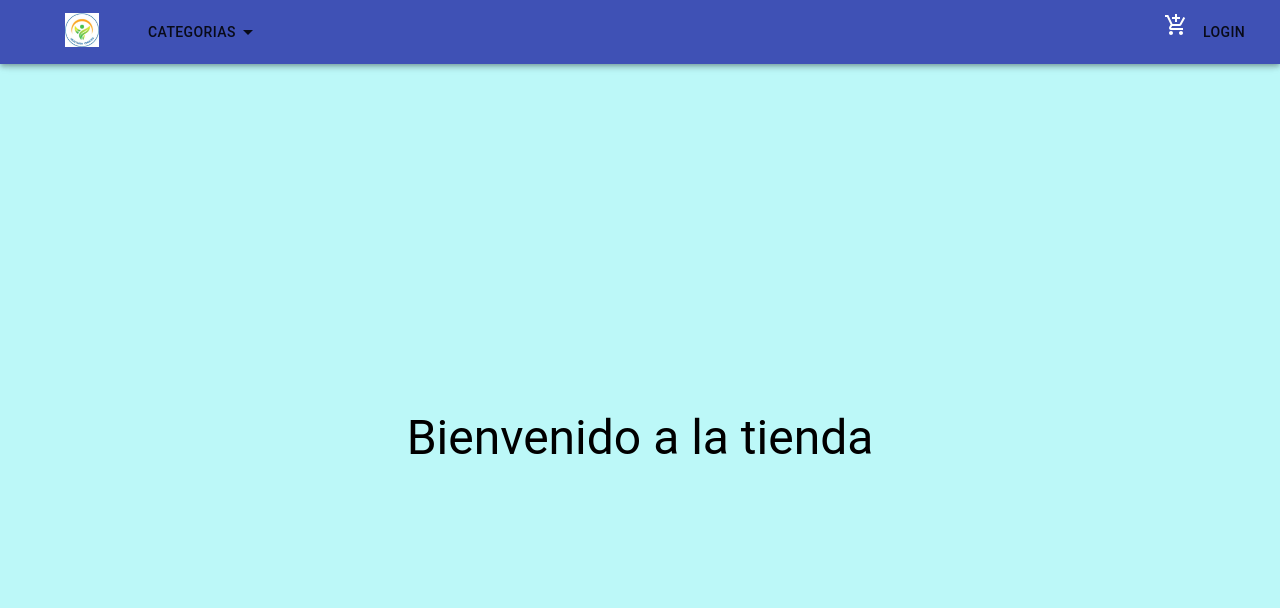
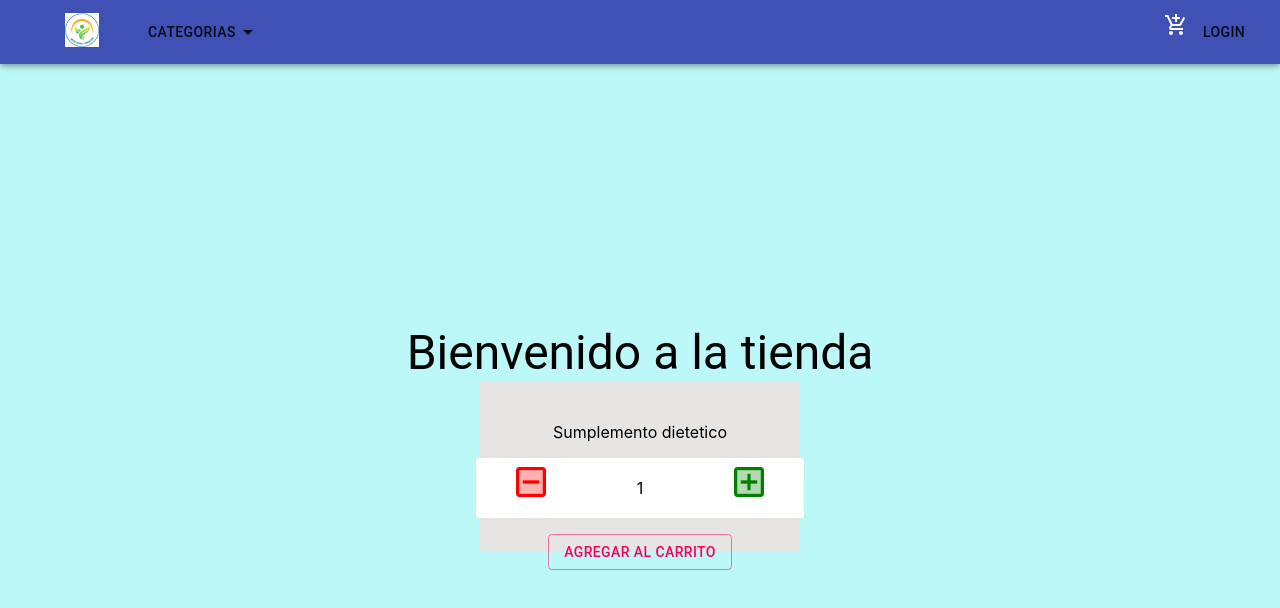
Before and after one commit to Melt04/goodFood, a React (Create React App) app: page / in a window 1280 px wide. Shown: the top 608 px of the page. Built offline with nearby package versions, Linux system fonts and the light colour scheme.

Commit message:
Added itemCount

```diff
--- a/src/App.js
+++ b/src/App.js
@@ -1,15 +1,22 @@
 /** @format */
 
 import './App.css'
-import Navbar from '../src/components/Navbar/Navbar'
 
-import ItemListContainer from '../src/components/ItemListContainer/ItemListContainer'
+import Navbar from './layout/Navbar/Navbar'
+import ItemCount from './components/itemCount/itemCount'
+import ItemListContainer from './layout/ItemListContainer/ItemListContainer'
 
 function App() {
   return (
     <div className="App">
       <Navbar />
-      <ItemListContainer message="Bienvenido a la tienda" />
+      <ItemListContainer message="Bienvenido a la tienda">
+        <ItemCount
+          initial={1}
+          stock={5}
+          articulo="Sumplemento dietetico"
+        ></ItemCount>
+      </ItemListContainer>
     </div>
   )
 }
--- a/src/components/ItemListContainer/ItemListContainer.js
+++ /dev/null
@@ -1,15 +0,0 @@
-/** @format */
-
-import React from 'react'
-import { Typography } from '@material-ui/core'
-import './ItemListContainer.css'
-
-function ItemListContainer({ message }) {
-  return (
-    <div className="container-div-item">
-      <Typography variant="h3">{message}</Typography>
-    </div>
-  )
-}
-
-export default ItemListContainer
--- /dev/null
+++ b/src/components/itemCount/ItemCount.css
@@ -0,0 +1,10 @@
+/** @format */
+
+.container-grid-stock {
+  background-color: white;
+  height: 20%;
+  width: 100%;
+}
+.container-grid-button {
+  margin-top: 6%;
+}
--- /dev/null
+++ b/src/components/itemCount/itemCount.js
@@ -0,0 +1,73 @@
+/** @format */
+
+import React, { useState } from 'react'
+import { Button, Grid } from '@material-ui/core'
+import AddBoxTwoToneIcon from '@material-ui/icons/AddBoxTwoTone'
+import IndeterminateCheckBoxTwoToneIcon from '@material-ui/icons/IndeterminateCheckBoxTwoTone'
+import './ItemCount.css'
+
+const ItemCount = ({ stock, initial, articulo }) => {
+  const [actStock, setActStock] = useState(initial)
+  const INC = 'INCREMENT'
+  const DEC = 'DECREMENT'
+  const addCart = () => {
+    alert(`${articulo} agregado al carrito x ${actStock}`)
+  }
+  const changeStock = (op) => {
+    if (op === INC) {
+      if (actStock < stock) {
+        setActStock((prevState) => prevState + 1)
+      } else {
+        alert('No hay mas stock')
+      }
+    } else {
+      if (actStock > 1) {
+        setActStock((prevState) => prevState - 1)
+      } else {
+        alert('Cantidad en 1')
+      }
+    }
+  }
+
+  return (
+    <div>
+      <Grid container spacing={1}>
+        <Grid item xs={12} spacing={3}>
+          <p>{articulo}</p>
+        </Grid>
+      </Grid>
+      <Grid
+        className="container-grid-stock"
+        container
+        spacing={1}
+        justify="center"
+        alignContent="center"
+      >
+        <Grid item xs={4}>
+          <IndeterminateCheckBoxTwoToneIcon
+            style={{ fontSize: '40px', color: 'red' }}
+            onClick={() => changeStock(DEC)}
+          ></IndeterminateCheckBoxTwoToneIcon>
+        </Grid>
+        <Grid item xs={4}>
+          <p>{actStock}</p>
+        </Grid>
+        <Grid item xs={4}>
+          <AddBoxTwoToneIcon
+            onClick={() => changeStock(INC)}
+            style={{ fontSize: '40px', color: 'green' }}
+          />
+        </Grid>
+      </Grid>
+
+      <Grid container justify="center" className="container-grid-button">
+        <Grid item>
+          <Button variant="outlined" color="secondary" onClick={addCart}>
+            Agregar al carrito
+          </Button>
+        </Grid>
+      </Grid>
+    </div>
+  )
+}
+export default ItemCount
--- a/src/components/ItemListContainer/ItemListContainer.css
+++ b/src/layout/ItemListContainer/ItemListContainer.css
@@ -6,6 +6,14 @@
   width: 100%;
   height: 100vh;
   display: flex;
+  flex-direction: column;
   justify-content: center;
   align-items: center;
 }
+.counter-item {
+  width: 25%;
+  height: 15%;
+  background-color: rgb(231, 228, 228);
+  padding-top: 2%;
+  padding-bottom: 2%;
+}
--- /dev/null
+++ b/src/layout/ItemListContainer/ItemListContainer.js
@@ -0,0 +1,18 @@
+/** @format */
+
+import React from 'react'
+import { Typography } from '@material-ui/core'
+import './ItemListContainer.css'
+
+function ItemListContainer({ message, children }) {
+  return (
+    <React.Fragment>
+      <div className="container-div-item">
+        <Typography variant="h3">{message}</Typography>
+        <div className="counter-item">{children}</div>
+      </div>
+    </React.Fragment>
+  )
+}
+
+export default ItemListContainer
--- a/src/components/Navbar/Navbar.js
+++ b/src/layout/Navbar/Navbar.js
@@ -4,7 +4,7 @@ import React, { createRef } from 'react'
 import logo from '../../assets/logo.jpeg'
 import { AppBar, Toolbar, Button, Menu, MenuItem } from '@material-ui/core'
 import ArrowDropDownOutlinedIcon from '@material-ui/icons/ArrowDropDownOutlined'
-import CartWidget from '../CartWidget/CartWidget'
+import CartWidget from '../../components/CartWidget/CartWidget'
 import './Navbar.css'
 const Navbar = () => {
   const [anchorEl, setAnchorEl] = React.useState(null)
```
Also changed, not shown: src/layout/Navbar/Navbar.css (renamed from src/components/Navbar/Navbar.css), 1 other file (tests, documents, lock files or other folders).
